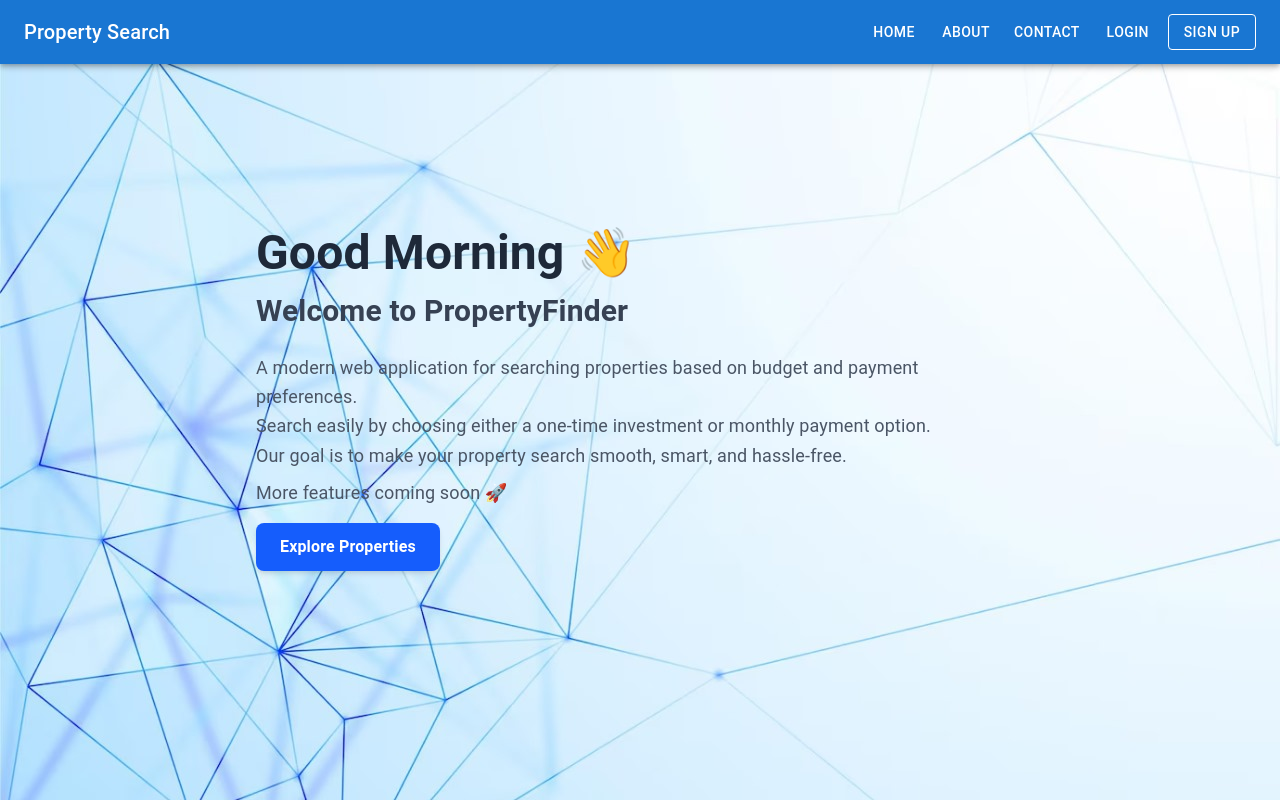
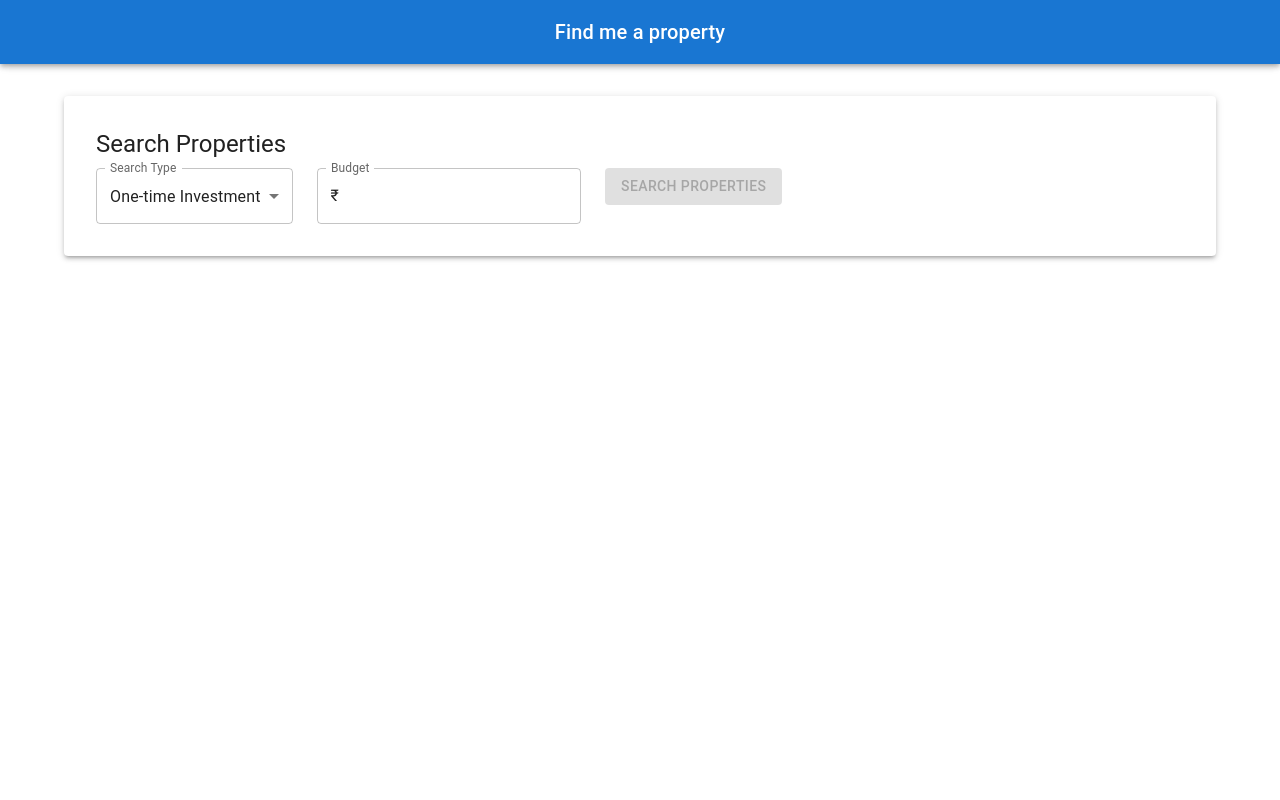
Before and after one commit to apathak54/property_search_agent, a React (Vite) app in the folder frontend/: page / in a window 1280 px wide. Built offline with nearby package versions, Linux system fonts and the light colour scheme.

Commit message:
Card with ai search box

```diff
--- a/frontend/src/App.tsx
+++ b/frontend/src/App.tsx
@@ -3,7 +3,7 @@ import { ThemeProvider, createTheme } from '@mui/material/styles';
 import CssBaseline from '@mui/material/CssBaseline';
 import PropertySearch from './components/PropertySearch';
 import Navbar from './components/Navbar';
-import LandingPage from './pages/LandingPage';
+//import LandingPage from './pages/LandingPage';
 import ExplorePage from './pages/ExplorePage';
 
 const theme = createTheme({
@@ -25,7 +25,7 @@ function App() {
         <Navbar />
 
         <Routes>
-          <Route path="/" element={<LandingPage/>} />
+          <Route path="/" element={<PropertySearch/>} />
           <Route path='/explore' element={<ExplorePage/>} />
         </Routes>
       </Router>
--- a/frontend/src/components/Navbar.tsx
+++ b/frontend/src/components/Navbar.tsx
@@ -1,74 +1,15 @@
-import React, { useState } from 'react';
-import {
-  AppBar,
-  Toolbar,
-  Typography,
-  Button,
-  IconButton,
-  Box,
-  Drawer,
-  List,
-  ListItem,
-  ListItemText,
-} from '@mui/material';
-import MenuIcon from '@mui/icons-material/Menu';
+import { AppBar, Toolbar, Typography } from '@mui/material';
 
-const Navbar: React.FC = () => {
-  const [drawerOpen, setDrawerOpen] = useState(false);
-
-  const toggleDrawer = (open: boolean) => () => {
-    setDrawerOpen(open);
-  };
-
-  const navItems = ['Home', 'About', 'Contact'];
-
+const Navbar = () => {
   return (
-    <>
-      <AppBar position="fixed" color="primary" sx={{ zIndex: (theme) => theme.zIndex.drawer + 1 }}>
-        <Toolbar>
-          {/* Mobile Menu Icon */}
-          <IconButton
-            edge="start"
-            color="inherit"
-            aria-label="menu"
-            onClick={toggleDrawer(true)}
-            sx={{ display: { xs: 'block', sm: 'none' }, mr: 2 }}
-          >
-            <MenuIcon />
-          </IconButton>
-          {/* Brand/Logo */}
-          <Typography variant="h6" component="div" sx={{ flexGrow: 1 }}>
-            Property Search
-          </Typography>
-          {/* Desktop Menu Items */}
-          <Box sx={{ display: { xs: 'none', sm: 'block' } }}>
-            {navItems.map((item) => (
-              <Button key={item} color="inherit" sx={{ marginRight: 1 }}>
-                {item}
-              </Button>
-            ))}
-          </Box>
-          {/* Authentication Buttons */}
-          <Button color="inherit">Login</Button>
-          <Button variant="outlined" color="inherit" sx={{ ml: 1 }}>
-            Sign Up
-          </Button>
-        </Toolbar>
-      </AppBar>
-
-      {/* Mobile Drawer for Navigation */}
-      <Drawer anchor="left" open={drawerOpen} onClose={toggleDrawer(false)}>
-        <Box sx={{ width: 250 }} role="presentation" onClick={toggleDrawer(false)} onKeyDown={toggleDrawer(false)}>
-          <List>
-            {navItems.map((text) => (
-              <ListItem button key={text}>
-                <ListItemText primary={text} />
-              </ListItem>
-            ))}
-          </List>
-        </Box>
-      </Drawer>
-    </>
+    <AppBar position="fixed">
+      <Toolbar>
+        <Typography variant="h6" component="div" sx={{ flexGrow: 1 ,display:'flex' , justifyContent: 'center',
+            alignItems: 'center', }}>
+        Find me a property
+        </Typography>
+      </Toolbar>
+    </AppBar>
   );
 };
 
--- a/frontend/src/components/PropertySearch.tsx
+++ b/frontend/src/components/PropertySearch.tsx
@@ -62,7 +62,7 @@ const PropertySearch = () => {
   };
 
   return (
-    <Container maxWidth="lg" sx={{ mt: 4, mb: 4 }}>
+    <Container maxWidth="lg" sx={{ mt: 12, mb: 4 }}>
       <Paper elevation={3} sx={{ p: 4, mb: 4 }}>
         <Typography variant="h5" gutterBottom>
           Search Properties
--- a/frontend/src/components/PropertySelector.tsx
+++ b/frontend/src/components/PropertySelector.tsx
@@ -1,28 +1,53 @@
 import React, { useEffect, useState } from 'react';
+import axios from 'axios';
+
+interface Property {
+  _id: string;
+  name: string;
+  location: string;
+  totalSqftAvailable: number;
+  pricePerSqft: number;
+  totalPrice: number;
+  threeYear?: number;
+  fiveYear?: number;
+  sevenYear?: number;
+}
 
 const PropertySelector: React.FC = () => {
   const [greeting, setGreeting] = useState('');
+  const [loading, setLoading] = useState(false);
+  const [error, setError] = useState('');
+  const [properties, setProperties] = useState<Property[]>([]);
 
   useEffect(() => {
     const hour = new Date().getHours();
     if (hour < 12) setGreeting('Good Morning');
     else if (hour < 17) setGreeting('Good Afternoon');
-    else if (hour < 20) setGreeting('Good Evening');
+    else if (hour < 22) setGreeting('Good Evening');
     else setGreeting('Good Night');
   }, []);
 
+  const formatCurrency = (amount: number) => {
+    return new Intl.NumberFormat('en-IN', {
+      style: 'currency',
+      currency: 'INR',
+      maximumFractionDigits: 0,
+    }).format(amount);
+  };
   const handleCardClick = async (amount: number) => {
+    setLoading(true);
+    setError('');
     try {
-      const res = await fetch('/api/search-properties', {
-        method: 'POST',
-        headers: { 'Content-Type': 'application/json' },
-        body: JSON.stringify({ budget: amount }),
+      const response = await axios.post('http://localhost:5000/search', {
+        type: 'monthly',
+        budget: amount,
       });
-      const data = await res.json();
-      console.log(`Results for ₹${amount}:`, data);
-      // You can do something like setResults(data) or navigate
+      setProperties(response.data);
     } catch (err) {
-      console.error('Error:', err);
+      setError('Error searching for properties. Please try again.');
+      console.error(err);
+    } finally {
+      setLoading(false);
     }
   };
 
@@ -30,7 +55,7 @@ const PropertySelector: React.FC = () => {
     <div className="w-full px-4 py-8 text-center">
       <h1 className="text-3xl font-semibold mb-6">{greeting}! 👋</h1>
 
-      <div className="flex flex-wrap justify-center gap-6">
+      <div className="flex flex-wrap justify-center gap-8 p-4">
         {[50000, 500000, 5000000].map((amount) => (
           <div
             key={amount}
@@ -43,6 +68,36 @@ const PropertySelector: React.FC = () => {
           </div>
         ))}
       </div>
+      {error && (
+        <p className="text-red-600 text-center mb-4">
+          {error}
+        </p>
+      )}
+
+      {loading && (
+        <p className="text-blue-600 text-center mb-4 animate-pulse">
+          Loading properties...
+        </p>
+      )}
+      <div className="flex justify-center items-center p-6 m-2 gap-6">
+        {properties.map((property) => (
+          <div
+            key={property._id}
+            className="bg-white w-70 m-2   text-left p-6 rounded-lg shadow transform transition duration-300 hover:scale-125"
+          >
+            <h3 className="text-xl font-semibold mb-1">{property.name}</h3>
+            <p className="text-gray-600 mb-2">{property.location}</p>
+            <p>Total Area: {property.totalSqftAvailable} sq.ft</p>
+            <p>Price per sq.ft: {formatCurrency(property.pricePerSqft)}</p>
+            <p>Total Price: {formatCurrency(property.totalPrice)}</p>
+            <p>3 Year EMI: {formatCurrency(property.threeYear || 0)}</p>
+            <p>5 Year EMI: {formatCurrency(property.fiveYear || 0)}</p>
+            <p>7 Year EMI: {formatCurrency(property.sevenYear || 0)}</p>
+            <button className="mt-2 text-blue-600 hover:underline">View Details</button>
+          </div>
+        ))}
+      </div>
+
     </div>
   );
 };
```
